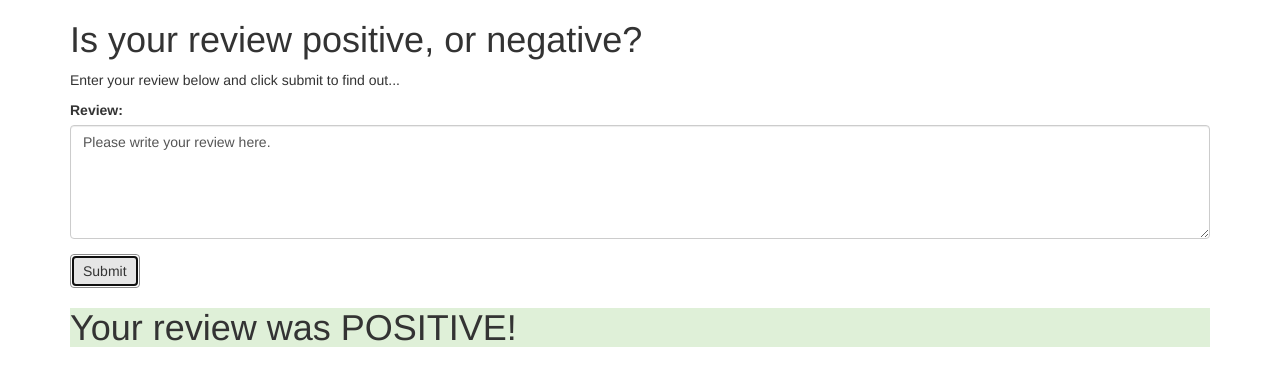
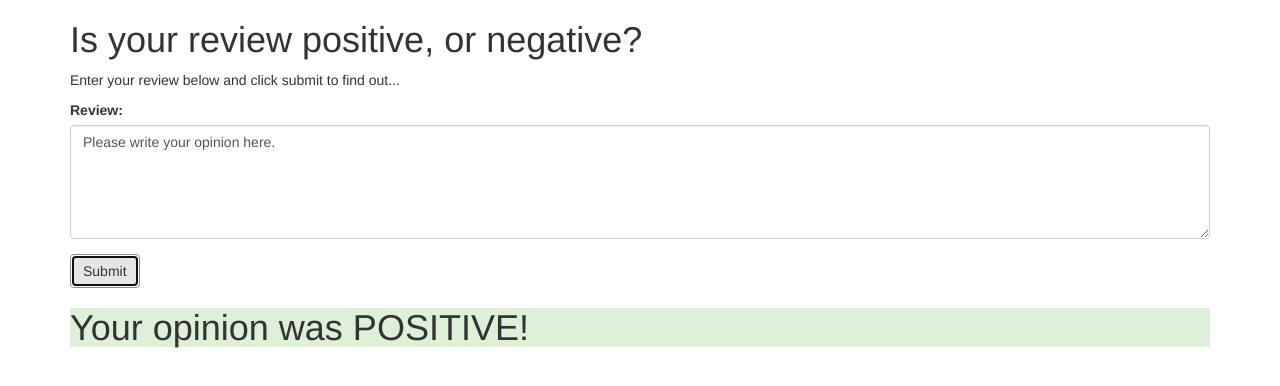
Before and after one commit to mudigosa/Boston-Sagemaker-Deployement, a plain HTML site: page index.html in a window 1280 px wide. Both pictures are taken after a click on the button "Submit". Drawn offline with nearby package versions, Linux system fonts and the light colour scheme; no server answers.

Commit message:
Update index.html

```diff
--- a/index.html
+++ b/index.html
@@ -17,10 +17,10 @@
                  var resultElement = document.getElementById('result');
                  if (result == 0) {
                      resultElement.className = 'bg-danger';
-                     resultElement.innerHTML = 'Your review was NEGATIVE!';
+                     resultElement.innerHTML = 'Your opinion was NEGATIVE!';
                  } else {
                      resultElement.className = 'bg-success';
-                     resultElement.innerHTML = 'Your review was POSITIVE!';
+                     resultElement.innerHTML = 'Your opinion was POSITIVE!';
                  }
              }
              xhr.open (oFormElement.method, oFormElement.action, true);
@@ -41,7 +41,7 @@
                   onsubmit="return submitForm(this);" >                     <!-- HERE IS WHERE YOU NEED TO ENTER THE API URL -->
                 <div class="form-group">
                     <label for="review">Review:</label>
-                    <textarea class="form-control"  rows="5" id="review">Please write your review here.</textarea>
+                    <textarea class="form-control"  rows="5" id="review">Please write your opinion here.</textarea>
                 </div>
                 <button type="submit" class="btn btn-default">Submit</button>
             </form>
```
